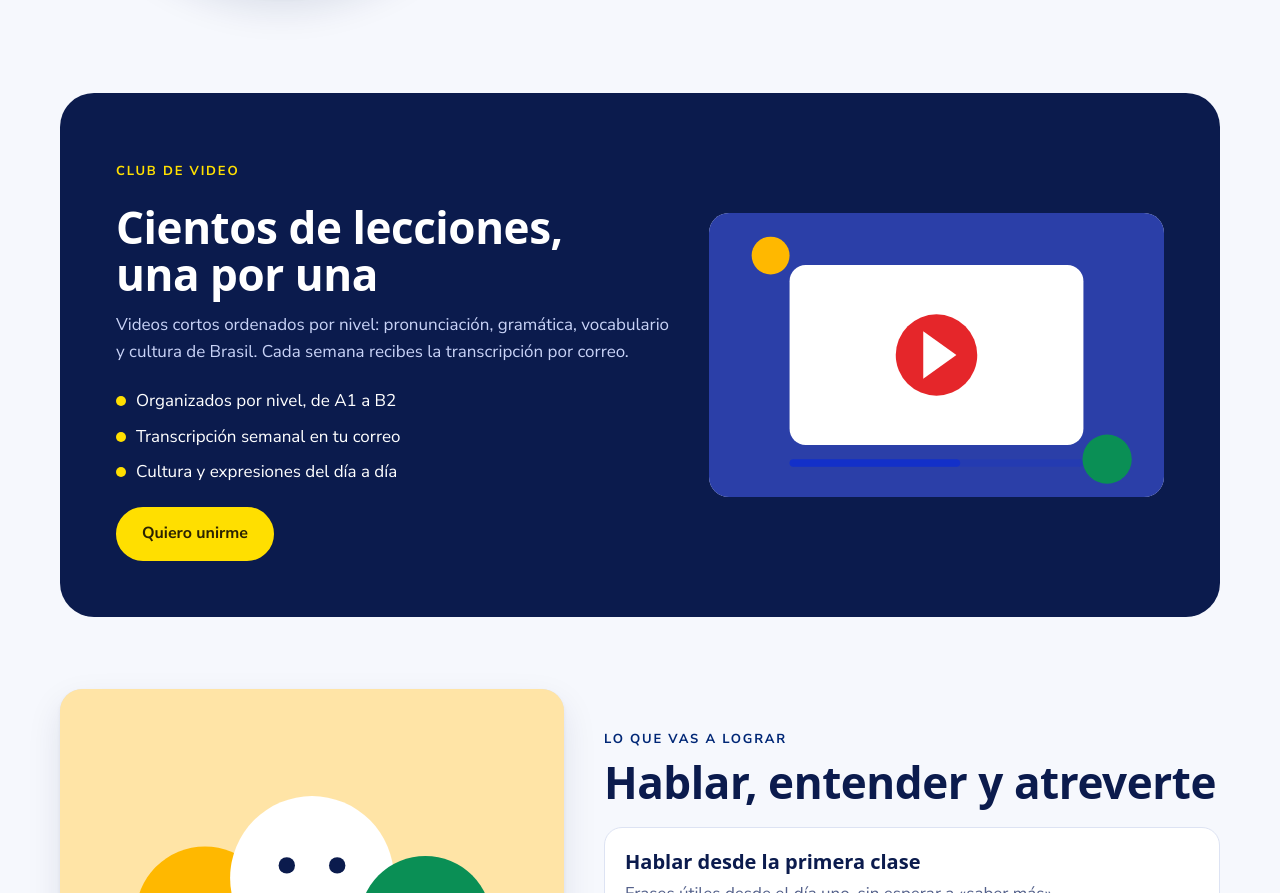
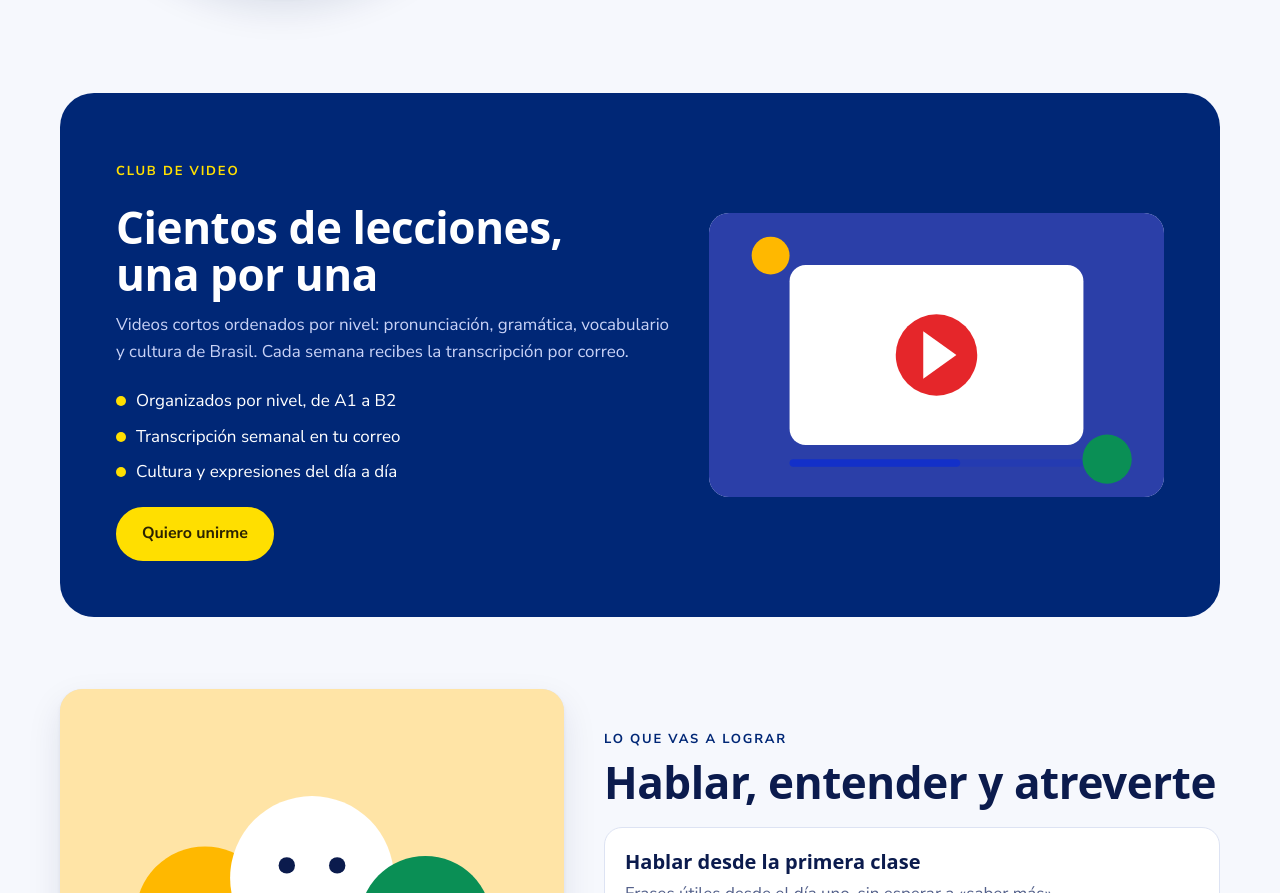
Before and after one commit to boafalar-dot/Borafalar, a plain HTML site: page index.html in a window 1280 px wide. Shown: the part 3703-4596 px from the top of the page. Drawn offline with Linux system fonts and the light colour scheme; a web font is replaced by a local one.

Commit message:
Add files via upload

```diff
--- a/index.html
+++ b/index.html
@@ -139,7 +139,7 @@ body.admin .slot{outline:3px dashed var(--sun);outline-offset:-3px}
 @media(max-width:860px){.about{grid-template-columns:minmax(0,1fr)}.about-fig::before{right:0;top:-14px;width:96px;height:96px}}
 
 /* club */
-.club{background:var(--ink);color:#fff;border-radius:34px;padding:clamp(24px,5vw,56px);display:grid;grid-template-columns:minmax(0,1.1fr) minmax(0,.9fr);gap:36px;align-items:center}
+.club{background:#002776;color:#fff;border-radius:34px;padding:clamp(24px,5vw,56px);display:grid;grid-template-columns:minmax(0,1.1fr) minmax(0,.9fr);gap:36px;align-items:center}
 .club .eyebrow{color:var(--sun)}
 .club p{color:#C9D3F7;margin-block:12px 22px}
 .club ul{list-style:none;padding:0;margin:0 0 22px;display:grid;gap:8px}
```
